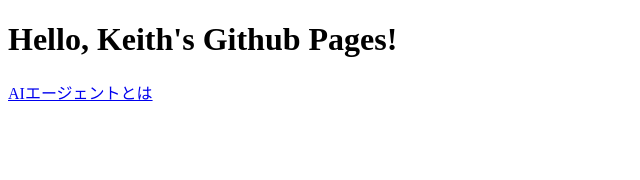
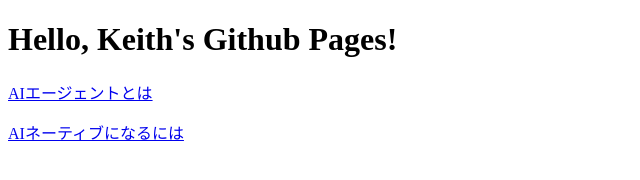
Before and after one commit to KeithCCC/blog, a website: page index.html in a window 1280 px wide. Shown: the whole page, without its empty margins (0-640 px from the left). Drawn offline with Linux system fonts and the light colour scheme.

Commit message:
index update

```diff
--- a/index.html
+++ b/index.html
@@ -3,5 +3,6 @@
   <body>
     <h1>Hello, Keith's Github Pages!</h1>
     <p><a href="BlogAiAgent.html">AIエージェントとは</a></p>
+    <p><a href="ainative.html">AIネーティブになるには</a></p>
   </body>
 </html>
```
